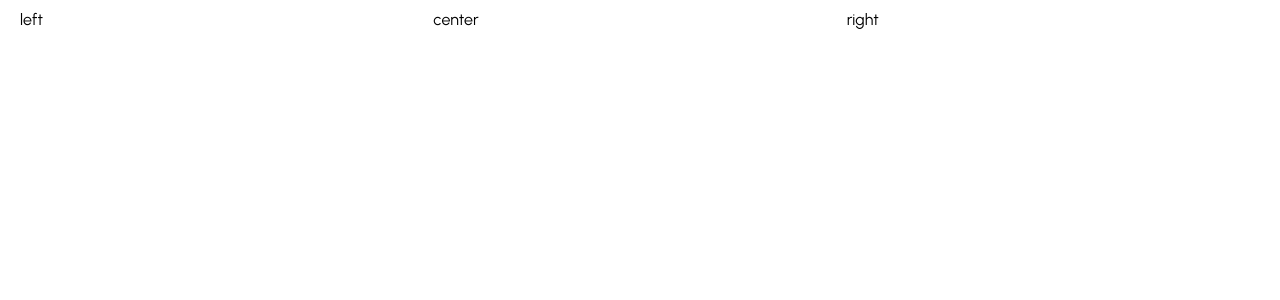
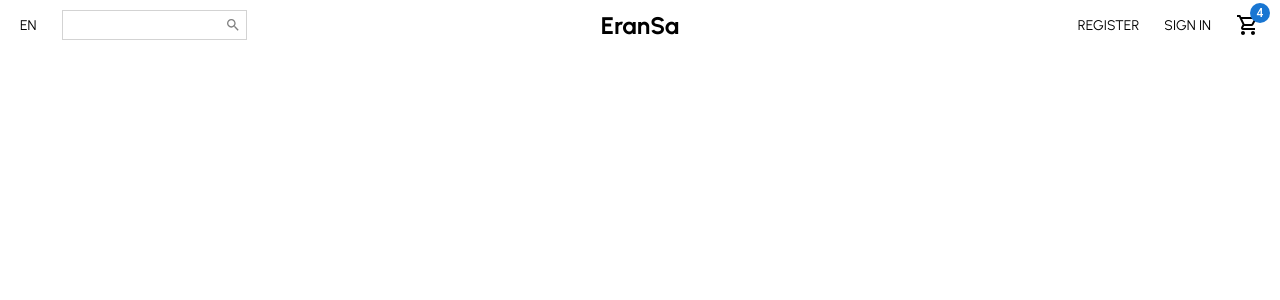
Before and after one commit to eransafadel/Shopping-Cart-UI, a React (Create React App) app: page / in a window 1280 px wide. Shown: the top 300 px of the page. Built offline with nearby package versions, Linux system fonts and the light colour scheme.

Commit message:
fully Navbar design with styled components

```diff
--- a/package.json
+++ b/package.json
@@ -3,6 +3,11 @@
   "version": "0.1.0",
   "private": true,
   "dependencies": {
+    "@emotion/react": "^11.9.3",
+    "@emotion/styled": "^11.9.3",
+    "@mui/icons-material": "^5.8.4",
+    "@mui/material": "^5.9.2",
+    "@mui/styled-engine-sc": "^5.8.0",
     "@testing-library/jest-dom": "^5.16.4",
     "@testing-library/react": "^13.3.0",
     "@testing-library/user-event": "^13.5.0",
--- a/src/components/Navbar.jsx
+++ b/src/components/Navbar.jsx
@@ -1,5 +1,8 @@
 import React from "react";
 import styled from "styled-components";
+import SearchIcon from "@mui/icons-material/Search";
+import ShoppingCartOutlinedIcon from "@mui/icons-material/ShoppingCartOutlined";
+import Badge from "@mui/material/Badge";
 
 const Container = styled.div`
   height: 60px;
@@ -7,26 +10,78 @@
 const Wrapper = styled.div`
   padding: 10px 20px;
   display: flex;
+  align-items: center;
   justify-content: space-between;
 `;
 
 const Left = styled.div`
   flex: 1;
+  display: flex;
+  align-items: center;
 `;
+
+const Language = styled.span`
+  font-size: 14px;
+  cursor: pointer;
+`;
+
+const Input = styled.input`
+  border: none;
+`;
+
+const SearchContainer = styled.div`
+  border: 1px solid lightgray;
+  display: flex;
+  align-items: center;
+  margin-left: 25px;
+  padding: 5px;
+`;
+
 const Center = styled.div`
   flex: 1;
+  text-align: center;
+`;
+
+const Logo = styled.h2`
+  font-weight: bold;
 `;
 const Right = styled.div`
   flex: 1;
+  display: flex;
+  align-items: center;
+  justify-content:flex-end;
+`;
+
+const MenuItem = styled.div`
+  font-size: 14px;
+  cursor: pointer;
+  margin-left: 25px;
+
 `;
 
 const Navbar = () => {
   return (
     <Container>
       <Wrapper>
-        <Left>left</Left>
-        <Center>center</Center>
-        <Right>right</Right>
+        <Left>
+          <Language>EN </Language>
+          <SearchContainer>
+            <Input />
+            <SearchIcon style={{ color:"gray",fontSize:16}}/>
+          </SearchContainer>
+        </Left>
+        <Center>
+          <Logo>EranSa</Logo>
+        </Center>
+        <Right>
+        <MenuItem>REGISTER</MenuItem>
+        <MenuItem>SIGN IN</MenuItem>
+          <MenuItem>
+            <Badge badgeContent={4} color="primary">
+              <ShoppingCartOutlinedIcon />
+            </Badge>
+          </MenuItem>
+        </Right>
       </Wrapper>
     </Container>
   );
```
Also changed, not shown: 1 other file (tests, documents, lock files or other folders).
